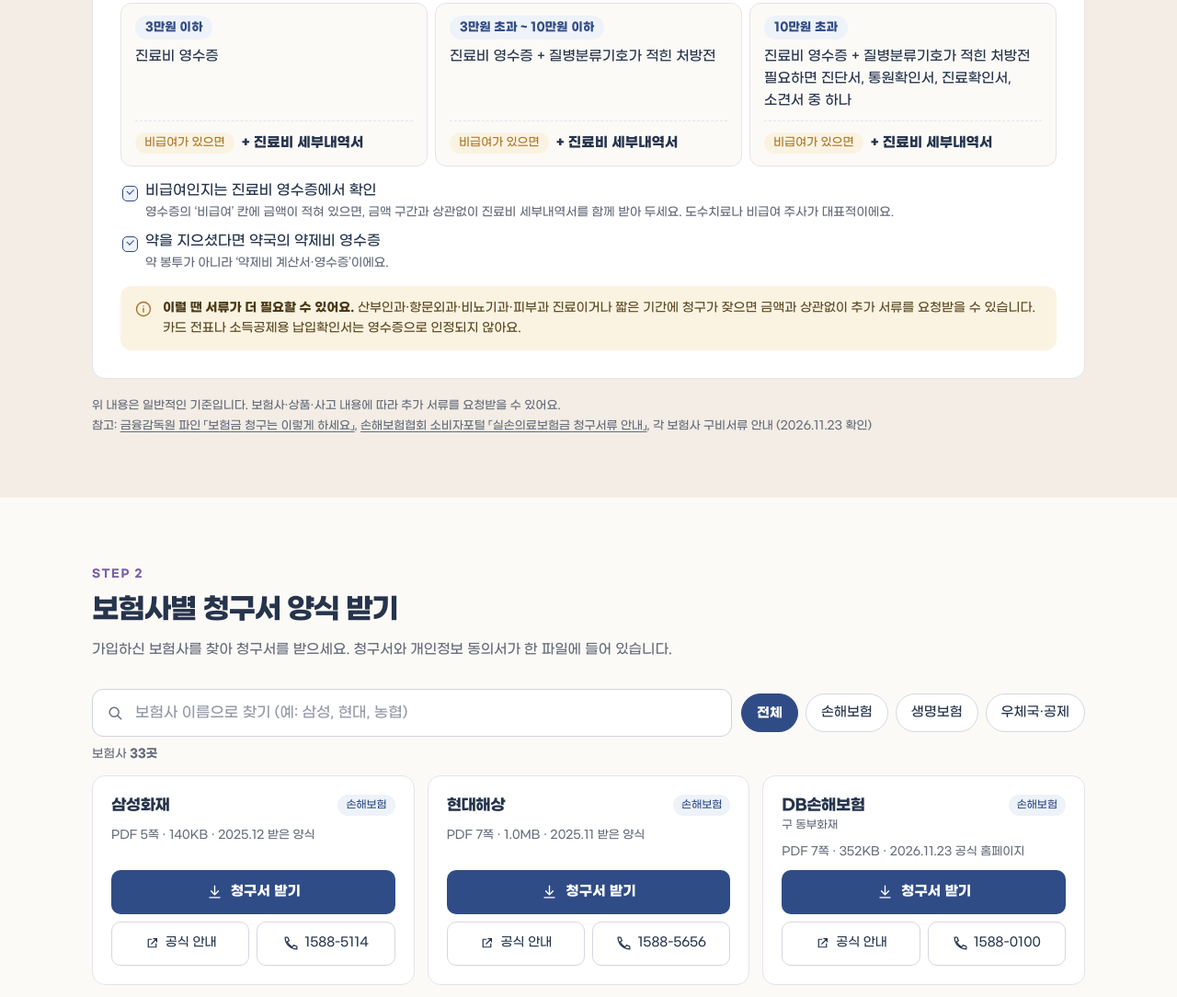
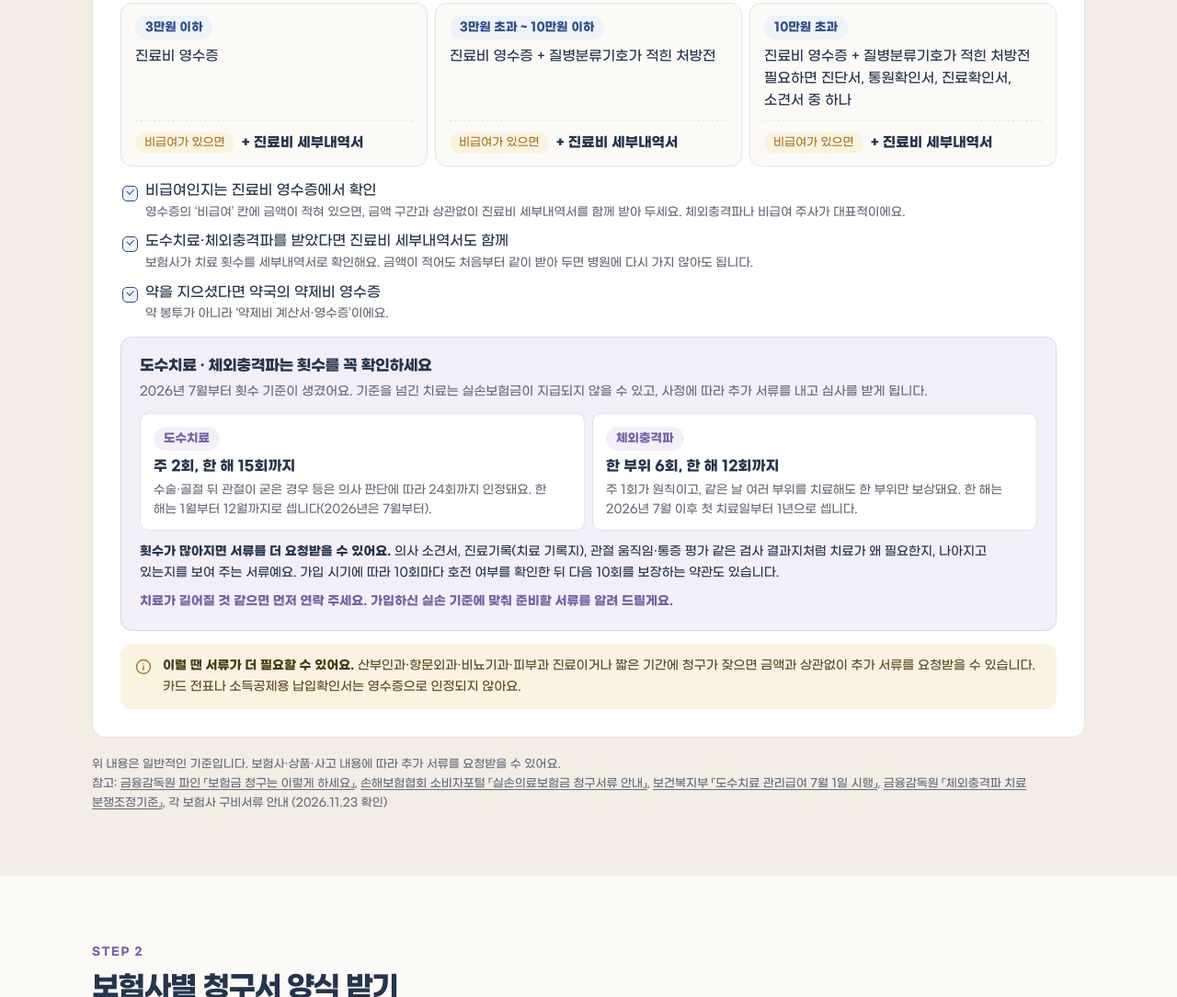
Before and after one commit to strongwoman-suhyeon/strongwoman-suhyeon.github.io, a plain HTML site: page claim/index.html in a window 1280 px wide. Shown: the part 1197-2281 px from the top of the page at 92% size. Drawn offline with Linux system fonts and the light colour scheme.

Commit message:
청구 안내: 통원 칸에 도수치료·체외충격파 횟수 기준과 추가 서류 안내 추가

```diff
--- a/claim/index.html
+++ b/claim/index.html
@@ -10,7 +10,7 @@
 <meta property="og:url" content="https://strongwoman.kr/claim/"><meta property="og:image" content="https://strongwoman.kr/assets/homepage-og-20261120-v3.jpg"><meta property="og:image:width" content="1200"><meta property="og:image:height" content="630"><meta name="twitter:card" content="summary_large_image">
 <link rel="icon" type="image/svg+xml" href="../card/assets/icon.svg">
 <link rel="preload" href="../card/assets/GmarketSans-Medium.woff" as="font" type="font/woff" crossorigin>
-<link rel="stylesheet" href="claim.css?v=20261123b"></head>
+<link rel="stylesheet" href="claim.css?v=20261123c"></head>
 <body>
 <a class="skip" href="#main">본문으로 건너뛰기</a>
 <header class="top"><div class="wrap toprow">
@@ -57,9 +57,20 @@
 <div><b>10만원 초과</b><p>진료비 영수증 + 질병분류기호가 적힌 처방전<br>필요하면 진단서, 통원확인서, 진료확인서, 소견서 중 하나</p><p class="extra"><em>비급여가 있으면</em><strong>+ 진료비 세부내역서</strong></p></div>
 </div>
 <ul class="doclist">
-<li>비급여인지는 진료비 영수증에서 확인<small>영수증의 ‘비급여’ 칸에 금액이 적혀 있으면, 금액 구간과 상관없이 진료비 세부내역서를 함께 받아 두세요. 도수치료나 비급여 주사가 대표적이에요.</small></li>
+<li>비급여인지는 진료비 영수증에서 확인<small>영수증의 ‘비급여’ 칸에 금액이 적혀 있으면, 금액 구간과 상관없이 진료비 세부내역서를 함께 받아 두세요. 체외충격파나 비급여 주사가 대표적이에요.</small></li>
+<li>도수치료·체외충격파를 받았다면 진료비 세부내역서도 함께<small>보험사가 치료 횟수를 세부내역서로 확인해요. 금액이 적어도 처음부터 같이 받아 두면 병원에 다시 가지 않아도 됩니다.</small></li>
 <li>약을 지으셨다면 약국의 약제비 영수증<small>약 봉투가 아니라 ‘약제비 계산서·영수증’이에요.</small></li>
 </ul>
+<div class="watch">
+<h4>도수치료 · 체외충격파는 횟수를 꼭 확인하세요</h4>
+<p class="watch-lead">2026년 7월부터 횟수 기준이 생겼어요. 기준을 넘긴 치료는 실손보험금이 지급되지 않을 수 있고, 사정에 따라 추가 서류를 내고 심사를 받게 됩니다.</p>
+<div class="watch-grid">
+<div><b>도수치료</b><p>주 2회, 한 해 15회까지<small>수술·골절 뒤 관절이 굳은 경우 등은 의사 판단에 따라 24회까지 인정돼요. 한 해는 1월부터 12월까지로 셉니다(2026년은 7월부터).</small></p></div>
+<div><b>체외충격파</b><p>한 부위 6회, 한 해 12회까지<small>주 1회가 원칙이고, 같은 날 여러 부위를 치료해도 한 부위만 보상돼요. 한 해는 2026년 7월 이후 첫 치료일부터 1년으로 셉니다.</small></p></div>
+</div>
+<p class="watch-more"><b>횟수가 많아지면 서류를 더 요청받을 수 있어요.</b> 의사 소견서, 진료기록(치료 기록지), 관절 움직임·통증 평가 같은 검사 결과지처럼 치료가 왜 필요한지, 나아지고 있는지를 보여 주는 서류예요. 가입 시기에 따라 10회마다 호전 여부를 확인한 뒤 다음 10회를 보장하는 약관도 있습니다.</p>
+<p class="watch-cta">치료가 길어질 것 같으면 먼저 연락 주세요. 가입하신 실손 기준에 맞춰 준비할 서류를 알려 드릴게요.</p>
+</div>
 <div class="callout"><svg viewBox="0 0 24 24" aria-hidden="true"><circle cx="12" cy="12" r="9"/><path d="M12 11v5M12 8v.01"/></svg><p><b>이럴 땐 서류가 더 필요할 수 있어요.</b> 산부인과·항문외과·비뇨기과·피부과 진료이거나 짧은 기간에 청구가 잦으면 금액과 상관없이 추가 서류를 요청받을 수 있습니다. 카드 전표나 소득공제용 납입확인서는 영수증으로 인정되지 않아요.</p></div>
 </div>
 
@@ -132,7 +143,7 @@
 </ul>
 </div>
 
-<p class="src">위 내용은 일반적인 기준입니다. 보험사·상품·사고 내용에 따라 추가 서류를 요청받을 수 있어요.<br>참고: <a href="https://fine.fss.or.kr/main/prc/is/sub/is017.jsp?menuNo=900423" target="_blank" rel="noopener noreferrer">금융감독원 파인 「보험금 청구는 이렇게 하세요」</a>, <a href="https://consumer.knia.or.kr/m/consumer/insurance-guide/0202.do" target="_blank" rel="noopener noreferrer">손해보험협회 소비자포털 「실손의료보험금 청구서류 안내」</a>, 각 보험사 구비서류 안내 (2026.11.23 확인)</p>
+<p class="src">위 내용은 일반적인 기준입니다. 보험사·상품·사고 내용에 따라 추가 서류를 요청받을 수 있어요.<br>참고: <a href="https://fine.fss.or.kr/main/prc/is/sub/is017.jsp?menuNo=900423" target="_blank" rel="noopener noreferrer">금융감독원 파인 「보험금 청구는 이렇게 하세요」</a>, <a href="https://consumer.knia.or.kr/m/consumer/insurance-guide/0202.do" target="_blank" rel="noopener noreferrer">손해보험협회 소비자포털 「실손의료보험금 청구서류 안내」</a>, <a href="https://www.mohw.go.kr/board.es?act=view&amp;bid=0027&amp;list_no=1491109&amp;mid=a10503010100" target="_blank" rel="noopener noreferrer">보건복지부 「도수치료 관리급여 7월 1일 시행」</a>, <a href="https://www.fss.or.kr/fss/bbs/B0000188/view.do?nttId=218809&amp;menuNo=200218" target="_blank" rel="noopener noreferrer">금융감독원 「체외충격파 치료 분쟁조정기준」</a>, 각 보험사 구비서류 안내 (2026.11.23 확인)</p>
 </div></section>
 
 <section class="sec" id="forms" aria-labelledby="forms-h"><div class="wrap">
```
